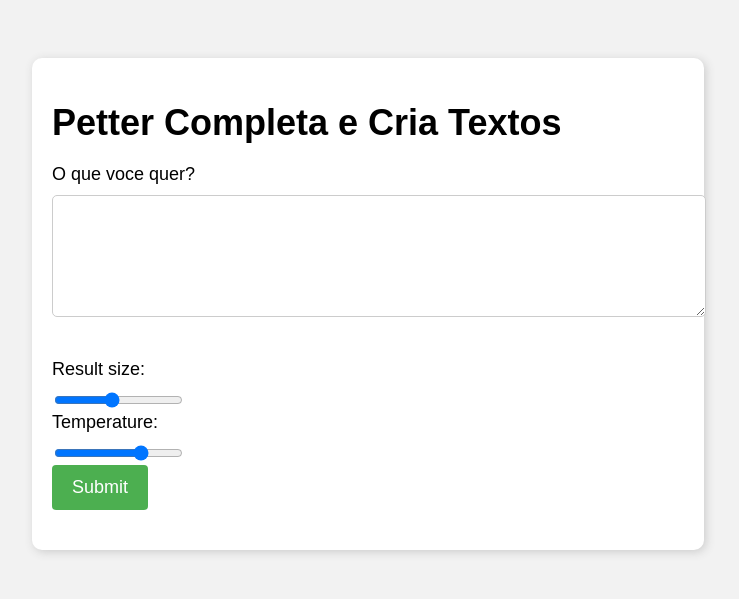
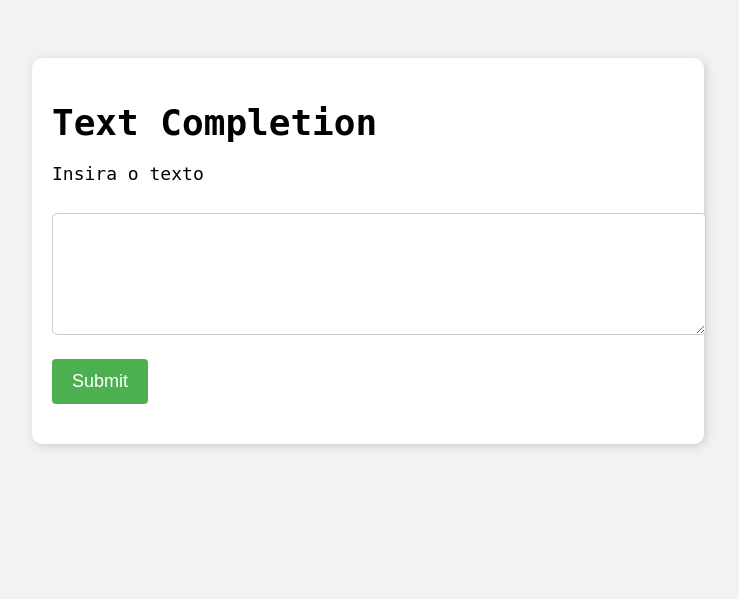
Before and after one commit to mbergo/mkt-completion, a Flask app: page / in a window 1280 px wide. Shown: the top 599 px of the page, without its empty margins (272-1011 px from the left). Run offline with Flask 2, Linux system fonts and the light colour scheme.

Commit message:
Reverting html

```diff
--- a/app.py
+++ b/app.py
@@ -9,7 +9,7 @@ def index():
     if request.method == "POST":
         user_input = request.form["text"]
         # Use the user_input to generate marketing text using a language model
-
+        api_key = "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"
         model_engine = "text-davinci-002"
         prompt = (f"complete the text: {user_input}")
         completions = openai.Completion.create(
--- a/requirements.txt
+++ b/requirements.txt
@@ -1,4 +1,2 @@
 Flask
 openai
-unittest
-flask_testing
--- a/static/styles.css
+++ b/static/styles.css
@@ -1,7 +1,8 @@
 body {
-    font-family: Arial, sans-serif;
+    font-family: "Fira Code", monospace;
     background-color: #f2f2f2;
     text-align: center;
+    size: 12pt;
 }
 
 .container {
--- a/templates/index.html
+++ b/templates/index.html
@@ -6,18 +6,14 @@
   </head>
   <body>
     <div class="container">
-      <h1>Petter Completa e Cria Textos</h1>
-      <form method="POST" action="/" id="mainForm">
-    <label for="text">O que voce quer?</label>
-    <textarea type="text" id="text" name="text" required></textarea>
-    <br><br>
-    <label for="size">Result size:</label>
-    <input type="range" min="1" max="10" value="5" class="slider" id="size" name="size">
-    <label for="temp">Temperature:</label>
-    <input type="range" min="0" max="1" step="0.1" value="0.7" class="slider" id="temp" name="temp">
-    <br>
-    <input type="submit" value="Submit">
-</form>
+      <h1>Text Completion</h1>
+      <form method="post">
+        <label for="text">Insira o texto</label>
+        <br>
+        <textarea id="text" name="text"></textarea>
+        <br>
+        <input type="submit" value="Submit">
+      </form>
       {% if message %}
         <div class="message">
           <p>{{ message }}</p>
@@ -25,32 +21,4 @@
       {% endif %}
     </div>
   </body>
-  <script>
-    var form = document.getElementById("mainForm");
-    form.onsubmit = function(event) {
-        event.preventDefault();
-        var text = document.getElementById("text").value;
-        var size = document.getElementById("size").value;
-        var temp = document.getElementById("temp").value;
-        // send a POST request to the server with the form data
-        fetch("/", {
-            method: "POST",
-            body: JSON.stringify({
-                "text": text,
-                "size": size,
-                "temp": temp
-            }),
-            headers: {
-                "Content-Type": "application/json"
-            }
-        })
-        .then(function(response) {
-            return response.text();
-        })
-        .then(function(message) {
-            // update the page with the response message
-            document.getElementById("message").innerHTML = message;
-        });
-    }
-</script>
 </html>
```
